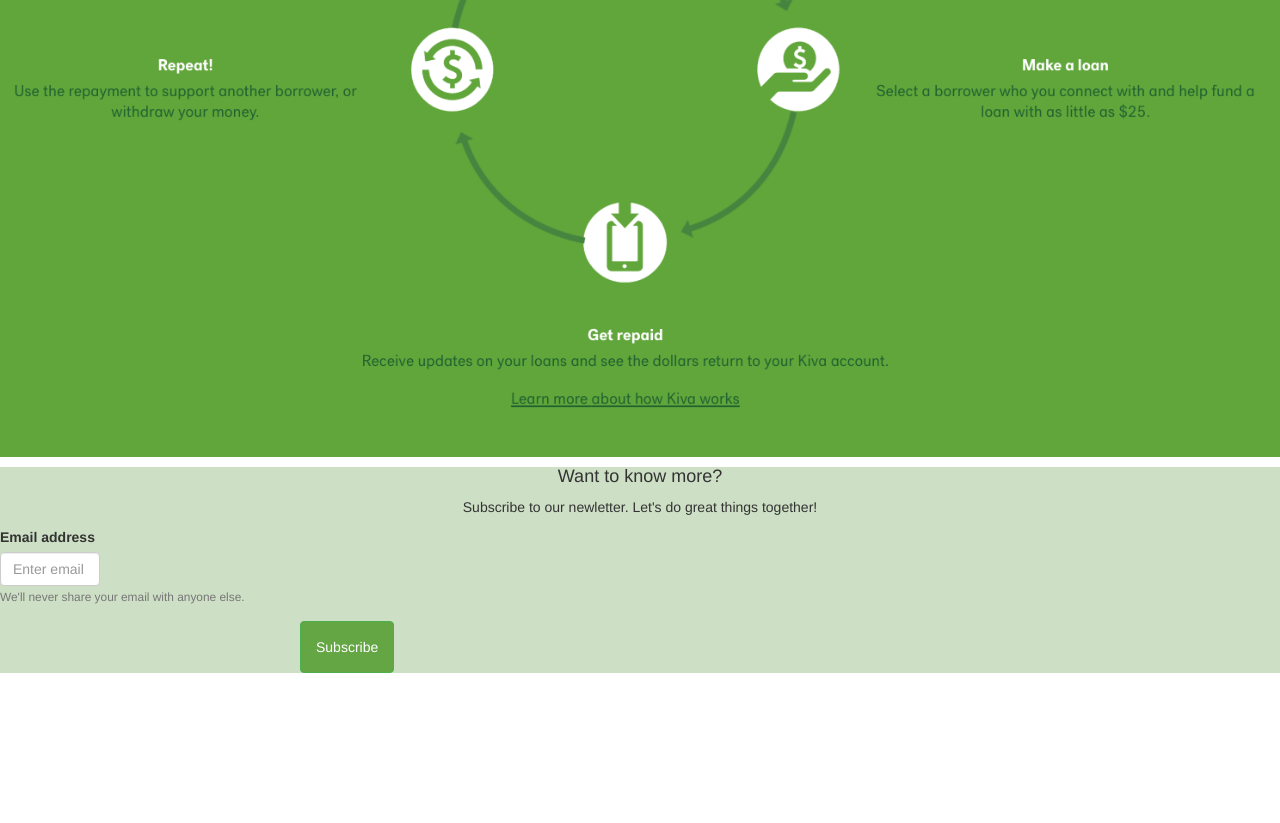
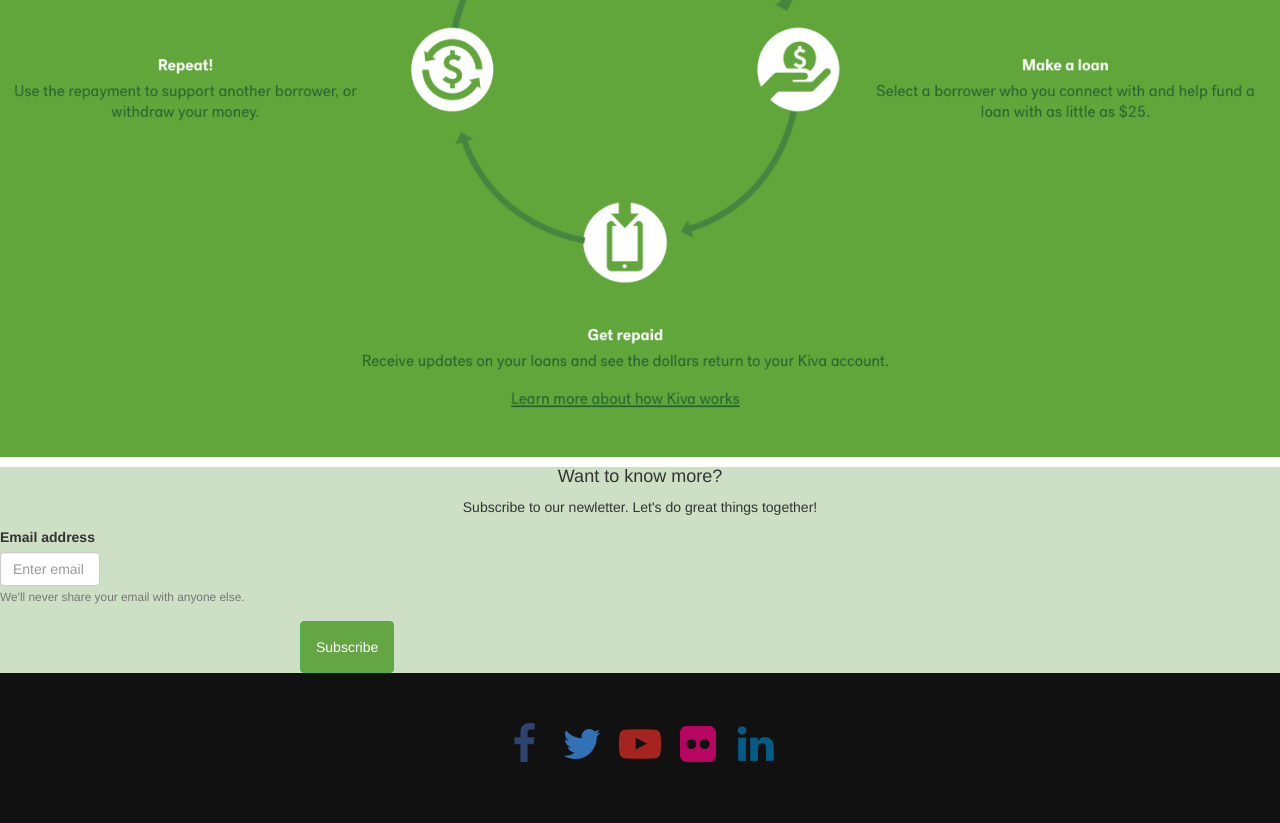
Before and after one commit to allievogel/Kiva-Landing-Page-Responsive, a plain HTML site: page index.html in a window 1280 px wide. Shown: the part 2043-2866 px from the top of the page. Before the commit the page ends 2716 px from the top, so only its background shows below. Drawn offline with nearby package versions, Linux system fonts and the light colour scheme.

Commit message:
added footer

```diff
--- a/css/stylesheet.css
+++ b/css/stylesheet.css
@@ -152,3 +152,70 @@
 .emailenter{
  width: 100px;
 }
+html {
+  position: relative;
+  min-height: 100%;
+}
+
+body {
+  margin-bottom: 150px;
+}
+
+.footer {
+  position: absolute;
+  bottom: 0;
+  width: 100%;
+  height: 150px;
+  background-color: #111;
+  text-align: center;
+}
+
+.container{
+  margin-top: 50px;
+  color: #fff;
+  width: 100%;
+}
+
+.fa-twitter {
+    color: #4099FF;
+}
+
+.fa-facebook {
+    color: #3B5998;
+}
+
+.fa-youtube-play {
+    color: #e52d27;
+}
+
+.fa-rss {
+    color: #FF6600;
+}
+
+.fa-vine {
+    color: #00a478;
+}
+
+.fa-flickr {
+    color: #ff0084;
+}
+
+.fa-twitch {
+    color: #6441A5;
+}
+
+.fa-linkedin {
+    color: #007bb6;
+}
+
+.fa {
+    opacity: 0.7;
+    transition: 1s;
+    -webkit-transition: 1s;
+}
+
+.fa:hover{
+    opacity: 1;
+    transition: 1s;
+    -webkit-transition: 1s;
+  }
--- a/index.html
+++ b/index.html
@@ -8,6 +8,8 @@
   <link rel="stylesheet" href="css/stylesheet.css">
   <script src="https://ajax.googleapis.com/ajax/libs/jquery/3.1.1/jquery.min.js"></script>
   <script src="https://maxcdn.bootstrapcdn.com/bootstrap/3.3.7/js/bootstrap.min.js"></script>
+  <link rel = "stylesheet" href="https://maxcdn.bootstrapcdn.com/font-awesome/4.2.0/css/font-awesome.min.css" rel="stylesheet">
+
 
   <!-- /*<style>
   .right {
@@ -164,5 +166,17 @@
 
 </div>
 
+
+<div class="footer">
+<div class="container">
+        <a href='#'><i class="fa fa-facebook fa-3x fa-fw"></i></a>
+        <a href='#'><i class="fa fa-twitter fa-3x fa-fw"></i></a>
+        <a href='#'><i class="fa fa-youtube-play fa-3x fa-fw"></i></a>
+        <a href='#'><i class="fa fa-flickr fa-3x fa-fw"></i></a>
+        <a href='#'><i class="fa fa-linkedin fa-3x fa-fw"></i></a>
+      </span>
+</div>
+</div>
+
 </body>
 </html>
```
